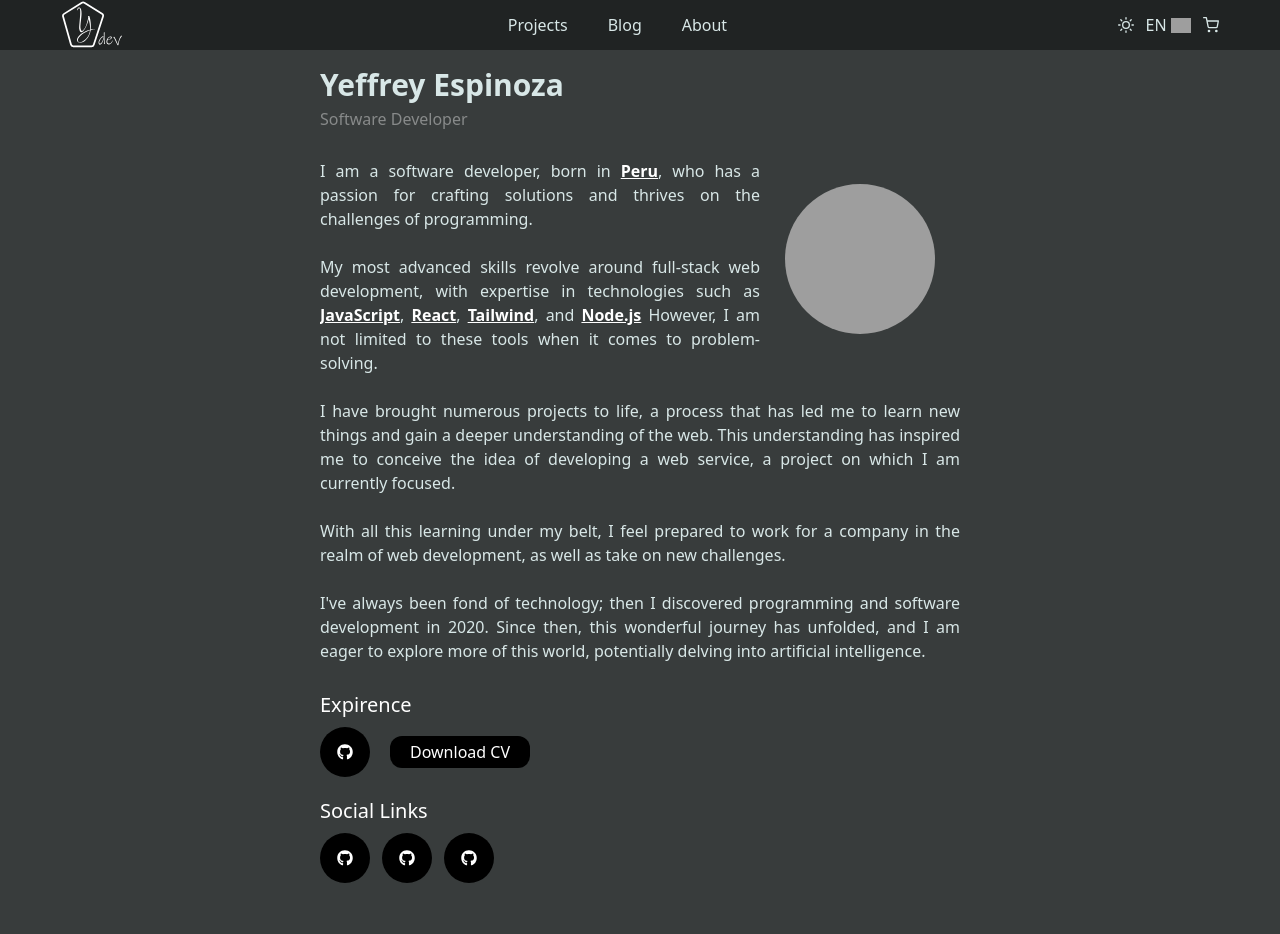
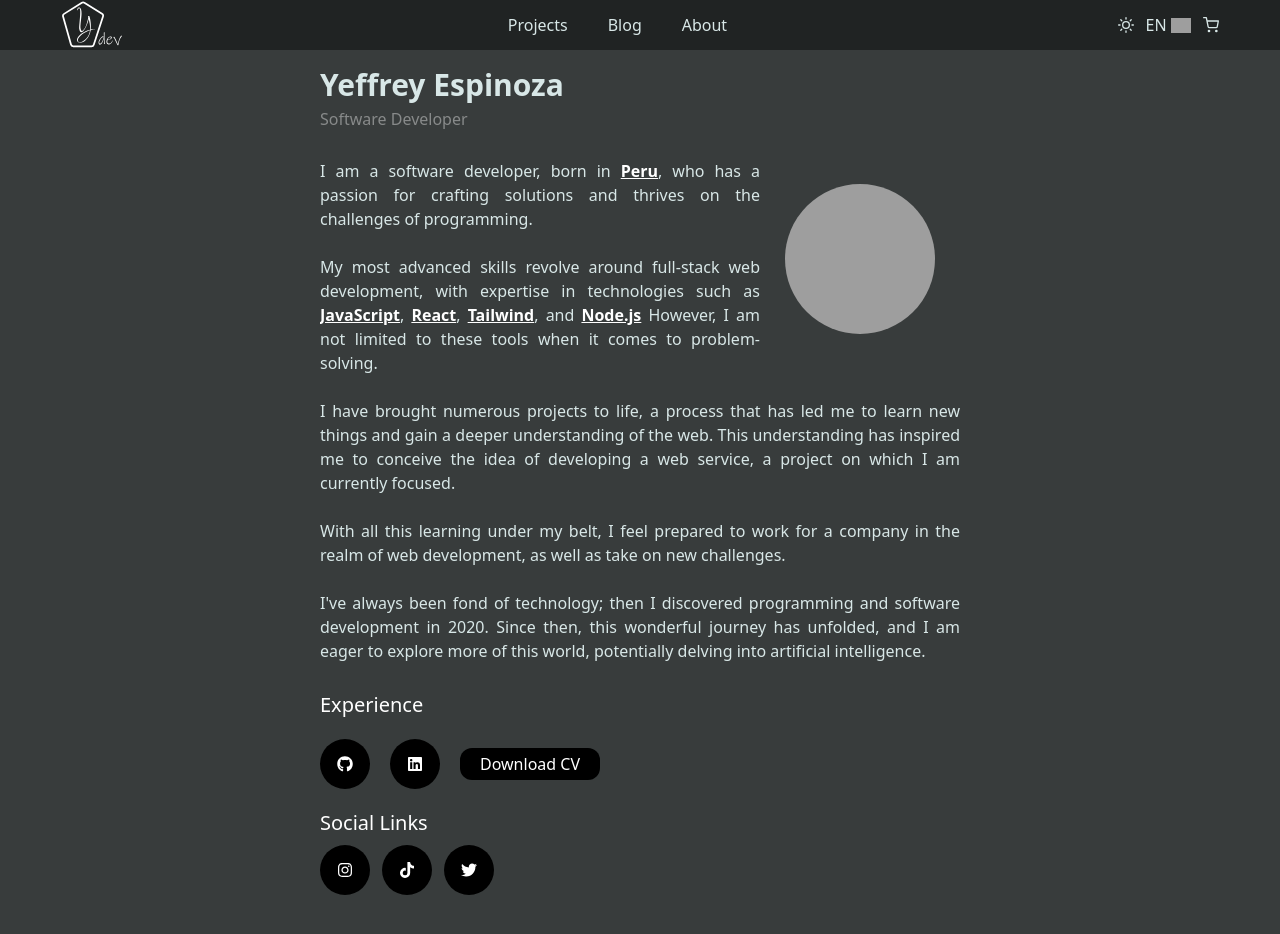
Before and after one commit to yeffreydev/portfolio, a Next.js app: page /about in a window 1280 px wide. Before the commit the page ends 883 px from the top, so only its background shows below. Built offline with nearby package versions, Linux system fonts and the light colour scheme; grey boxes are pictures that could not be loaded.

Commit message:
add social links and hover effect

```diff
--- a/src/app/about/page.tsx
+++ b/src/app/about/page.tsx
@@ -1,9 +1,20 @@
 import React, { HTMLAttributes } from "react";
-import { FaGithub } from "react-icons/fa";
+import { FaGithub, FaInstagram, FaTiktok, FaTwitter, FaLinkedin } from "react-icons/fa";
+import { IconType } from "react-icons";
+
+const SocialLink = ({ Icon, url }: { Icon: IconType; url: string }) => {
+  return (
+    <div className=" grid place-items-center">
+      <a className="bg-black w-[50px] h-[50px] rounded-[50px] grid place-items-center hover:border hover:scale-110 hover:bg-[#152c43]" href={url} target={"_blank"}>
+        <Icon className="font-2xl" color="#ffff" />
+      </a>
+    </div>
+  );
+};
 function page() {
   const linkClass: HTMLAttributes<HTMLLinkElement>["className"] = "text-[#fff] underline font-semibold hover:text-[#fff9]";
   return (
-    <div className="mt-[50px] flex">
+    <div className="mt-[50px] flex mb-10">
       <div className="w-11/12 md:w-8/12  lg:w-6/12 mx-auto">
         <h1 className="text-[30px] font-bold mt-3">Yeffrey Espinoza</h1>
         <span className="text-[#fff6]">Software Developer</span>
@@ -44,36 +55,20 @@ function page() {
           I&#39;ve always been fond of technology; then I discovered programming and software development in 2020. Since then, this wonderful journey has unfolded, and I am eager to explore more of
           this world, potentially delving into artificial intelligence.
         </p>
-        <h1 className="text-xl mt-7 text-white">Expirence</h1>
-
-        <div className="flex items-center gap-5">
-          <div className="mt-2 grid place-items-center">
-            <a className="bg-black w-[50px] h-[50px] rounded-[50px] grid place-items-center" href="https://github.com/yeffreydev" target={"_blank"}>
-              <FaGithub className="font-2xl" color="#ffff" />
-            </a>
-          </div>
-          <div className="mt-2 flex flex-col gap-2">
-            <button className="px-5 py-1 rounded-xl bg-black text-white w-min whitespace-nowrap">Download CV</button>
+        <h1 className="text-xl mt-7 text-white">Experience</h1>
+        <div className="flex items-center gap-5 mt-5">
+          <SocialLink Icon={FaGithub} url={"https://github.com/yeffreydev"} />
+          <SocialLink Icon={FaLinkedin} url={"https://www.linkedin.com/in/yeffreydev/"} />
+          <div className="flex flex-col gap-2">
+            <button className="px-5 py-1 rounded-xl bg-black text-white w-min whitespace-nowrap hover:bg-[#152c43]">Download CV</button>
           </div>
         </div>
         <div className="mt-5">
           <h1 className="text-xl text-white">Social Links</h1>
           <div className="flex gap-3 items-center flex-wrap mt-2">
-            <div className=" grid place-items-center">
-              <a className="bg-black w-[50px] h-[50px] rounded-[50px] grid place-items-center" href="https://github.com/yeffreydev">
-                <FaGithub className="font-2xl" color="#ffff" />
-              </a>
-            </div>
-            <div className="grid place-items-center">
-              <a className="bg-black w-[50px] h-[50px] rounded-[50px] grid place-items-center" href="https://github.com/yeffreydev">
-                <FaGithub className="font-2xl" color="#ffff" />
-              </a>
-            </div>
-            <div className="grid place-items-center">
-              <a className="bg-black w-[50px] h-[50px] rounded-[50px] grid place-items-center" href="https://github.com/yeffreydev">
-                <FaGithub className="font-2xl" color="#ffff" />
-              </a>
-            </div>
+            <SocialLink Icon={FaInstagram} url={"https://www.instagram.com/yeffreydev/"} />
+            <SocialLink Icon={FaTiktok} url={"https://www.tiktok.com/@yeffreydev"} />
+            <SocialLink Icon={FaTwitter} url={"https://twitter.com/yeffreydev"} />
           </div>
         </div>
       </div>
```
